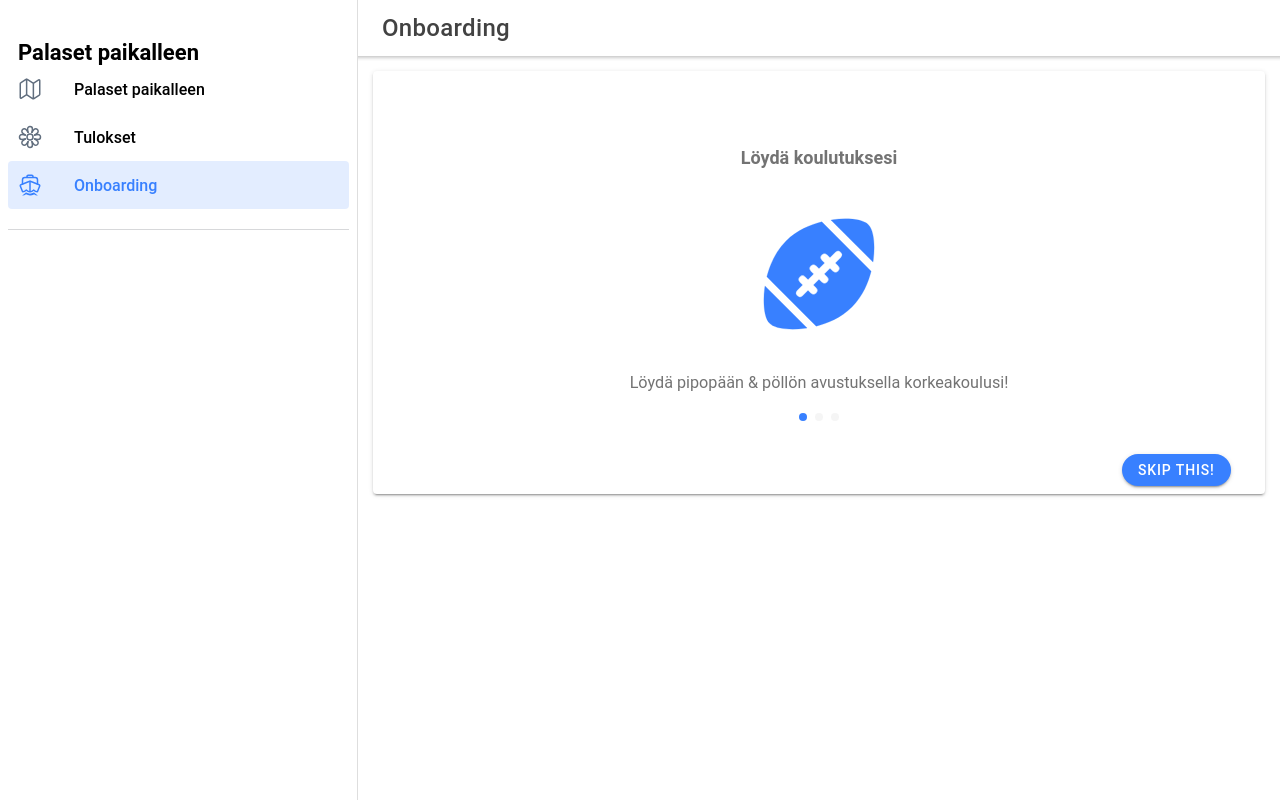
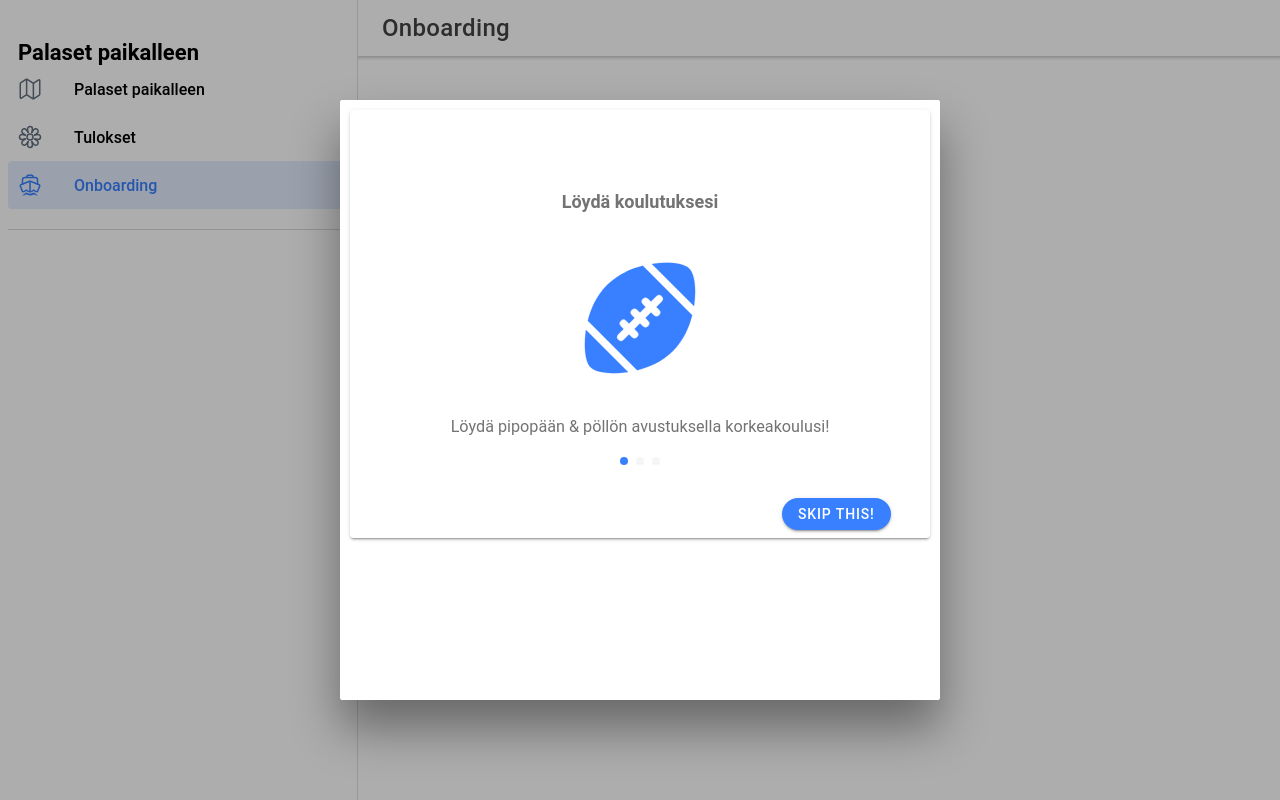
Before and after one commit to aleksi134/PalasetPaikalleen, a React (Create React App) app: page /page/Onboarding in a window 1280 px wide. Built offline with nearby package versions, Linux system fonts and the light colour scheme.

Commit message:
Adds modals

```diff
--- a/src/components/Onboarding.tsx
+++ b/src/components/Onboarding.tsx
@@ -1,4 +1,4 @@
-import React from 'react'
+import React, { useState } from 'react'
 import {
   IonButton,
   IonCard,
@@ -6,6 +6,7 @@ import {
   IonCol,
   IonGrid,
   IonIcon,
+  IonModal,
   IonSlide,
   IonSlides,
 } from '@ionic/react'
@@ -15,17 +16,32 @@ import './Onboarding.css'
 // import '@ionic/react/css/flex-utils.css'
 
 const Onboarding: React.FC = () => {
-  let [showSkip, setSkip] = React.useState(true)
+  const [showSkip, setSkip] = useState(true)
+
+  const [showModal, setShowModal] = useState(true)
 
   const ionSlideChanged = (e: CustomEvent) => {
     const target: any = e.target
     setSkip(!target.swiper.isEnd)
   }
 
+  const closeModal = () => {
+    setShowModal(false)
+  }
+
+  /**
+<IonModal isOpen={Boolean(showModal)} cssClass='minigame-modal'>
+        <IonContent>
+          {<CurrentGameComponent done={closeModal} state={gameState.load(currentNode.id)} />}
+        </IonContent>
+</IonModal>
+*/
+
   return (
     <IonContent>
-      <IonGrid>
-        <IonCard className="ion-padding">
+      <IonModal isOpen={Boolean(showModal)}>
+      <IonCard className="ion-padding">
+        <IonGrid>
           <IonSlides pager onIonSlideDidChange={ionSlideChanged}>
             <IonSlide>
               <IonGrid class="ion-justify-content-center">
@@ -75,12 +91,14 @@ const Onboarding: React.FC = () => {
             id="skip"
             className="ion-padding"
             routerLink="/page/home" // is this ok? TODO check out
+            onClick={closeModal}
           >
             {showSkip ? 'Skip this!' : 'Alright'}
           </IonButton>
           {/** TODO skip-function here */}
-        </IonCard>
-      </IonGrid>
+        </IonGrid>
+      </IonCard>
+      </IonModal>
     </IonContent>
   )
 }
```
